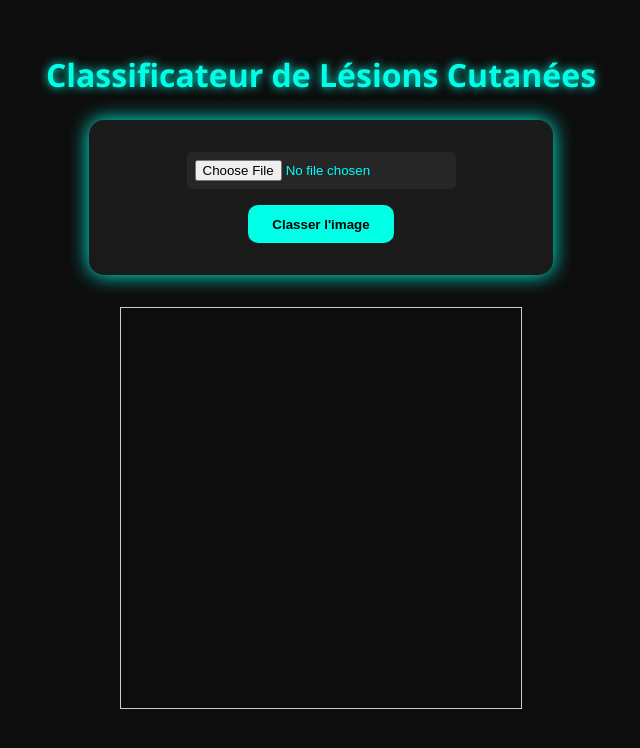
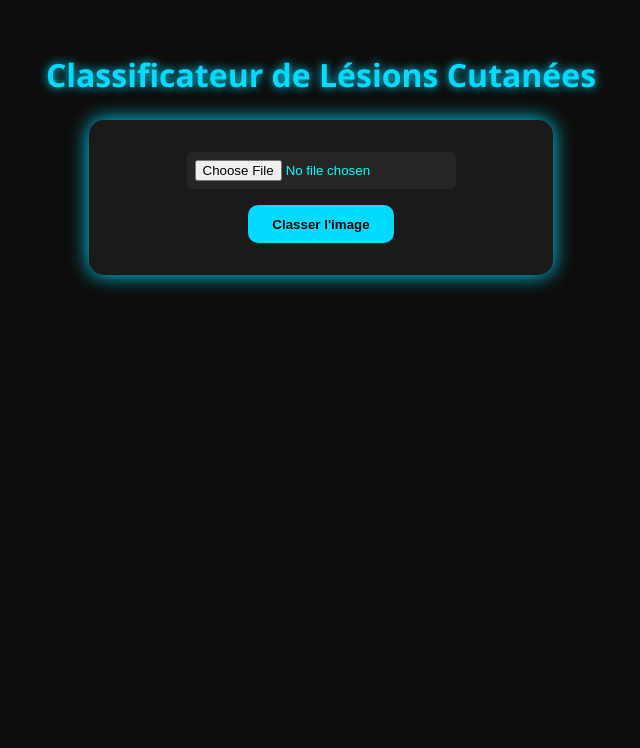
Before and after one commit to artdeoich/skin-prediction, a Flask app: page / in a window 1280 px wide. Shown: the top 748 px of the page, without its empty margins (319-959 px from the left). Run offline with Flask 3, Linux system fonts and the light colour scheme.

Commit message:
Update index.html

```diff
--- a/app/templates/index.html
+++ b/app/templates/index.html
@@ -17,8 +17,8 @@
     }
 
     h1 {
-      color: #00ffe7;
-      text-shadow: 0 0 10px #00ffe7;
+      color: #00dbff;
+      text-shadow: 0 0 10px #00dbff;
       margin-bottom: 1.5rem;
       text-align: center;
     }
@@ -30,7 +30,7 @@
       background-color: #1a1a1a;
       border-radius: 15px;
       padding: 2rem;
-      box-shadow: 0 0 20px #00ffe7;
+      box-shadow: 0 0 20px #00dbff;
       width: 100%;
       max-width: 400px;
     }
@@ -45,7 +45,7 @@
     }
 
     input[type="submit"] {
-      background: #00ffe7;
+      background: #00dbff;
       color: #000;
       font-weight: bold;
       border: none;
@@ -80,9 +80,9 @@
     svg {
       width: 400px;
       height: 400px;
-      border: 1px solid #ccc;
     }
     .label {
+      fill: white; /* couleur du texte */
       font-size: 12px;
       text-anchor: middle;
       dominant-baseline: middle;
```
